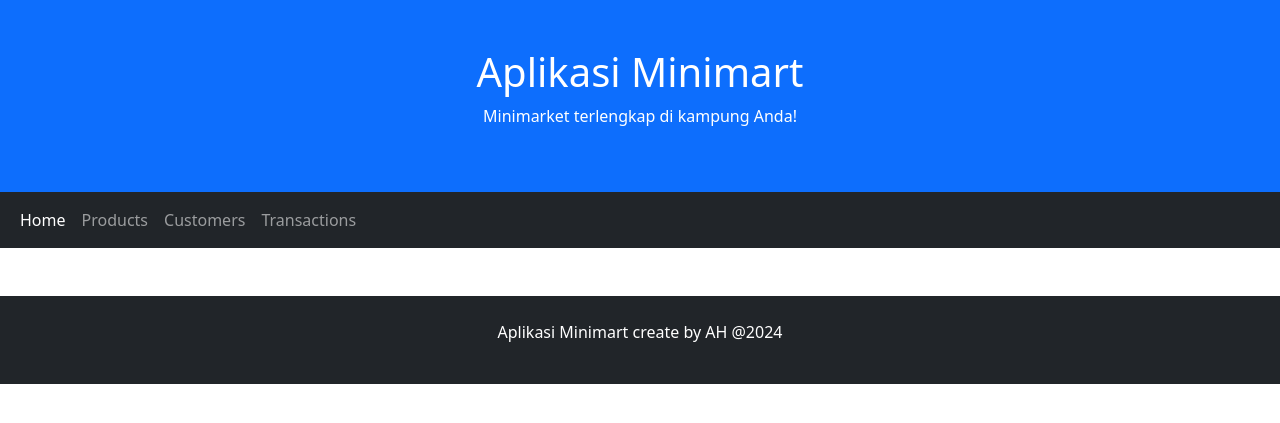
After one commit to tuxkeren/web_prog_rti_2024, a PHP site: page /product_new.php in a window 1280 px wide. The commit adds this page. Shown: the top 423 px of the page. Run offline with PHP 8.4, Linux system fonts and the light colour scheme.

Commit message:
update P6 k3 7

```diff
--- a/P6/customers.php
+++ b/P6/customers.php
@@ -36,7 +36,7 @@
 <div class="container mt-5">
 
     <h1>Data Konsumen</h1>
-    <a class="btn btn-primary" href="product_new.php">Tambah Konsumen</a>
+    <a class="btn btn-primary" href="customer_new.php">Tambah Konsumen</a>
     <br><br>
     <div class="row">
     <table class="table table-hover">
--- /dev/null
+++ b/P6/product_new.php
@@ -0,0 +1,45 @@
+<!DOCTYPE html>
+<html lang="en">
+<head>
+  <title>Aplikasi Minimart</title>
+  <meta charset="utf-8">
+  <meta name="viewport" content="width=device-width, initial-scale=1">
+  <link href="css/bootstrap.min.css" rel="stylesheet">
+  <script src="js/bootstrap.bundle.min.js"></script>
+</head>
+<body>
+
+<div class="p-5 bg-primary text-white text-center">
+  <h1>Aplikasi Minimart</h1>
+  <p>Minimarket terlengkap di kampung Anda!</p>
+</div>
+
+<nav class="navbar navbar-expand-sm bg-dark navbar-dark">
+  <div class="container-fluid">
+    <ul class="navbar-nav">
+      <li class="nav-item">
+        <a class="nav-link active" href="index.php">Home</a>
+      </li>
+      <li class="nav-item">
+        <a class="nav-link" href="products.php">Products</a>
+      </li>
+      <li class="nav-item">
+        <a class="nav-link" href="customers.php">Customers</a>
+      </li>
+      <li class="nav-item">
+        <a class="nav-link" href="trans.php">Transactions</a>
+      </li>
+    </ul>
+  </div>
+</nav>
+
+<div class="container mt-5">
+
+</div>
+
+<div class="mt-5 p-4 bg-dark text-white text-center">
+  <p>Aplikasi Minimart create by AH @2024</p>
+</div>
+
+</body>
+</html>
```
Also changed, not shown: P6/customer_new.php (added, +45 -0 lines).
